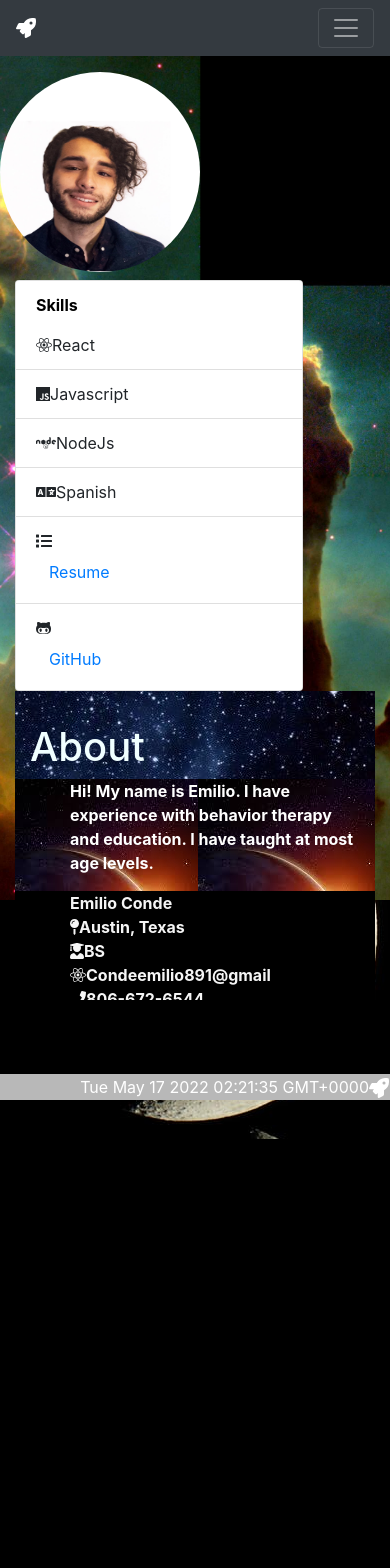
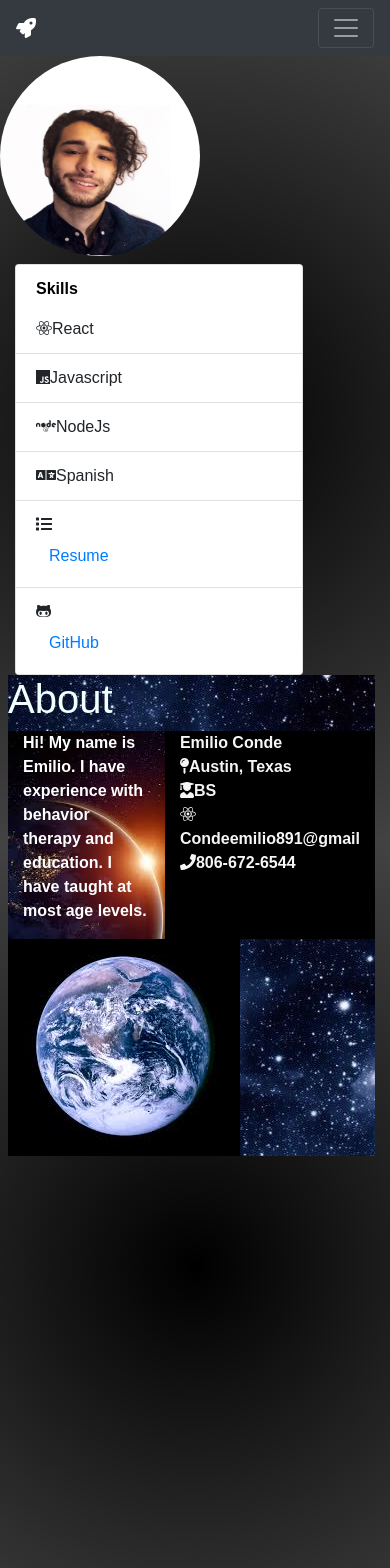
Before and after one commit to condeemilio891/ReactPortfolio, a React (Create React App) app: page /#/about in a window 390 px wide. Before the commit this address led to /#/about. Shown: the top 1568 px of the page. Before the commit the page ends 1139 px from the top, so only its background shows below. Built offline with nearby package versions, Linux system fonts and the light colour scheme.

Commit message:
mobile friendly items aligned

```diff
--- a/package.json
+++ b/package.json
@@ -1,5 +1,5 @@
 {
-  "homepage": "https://condeemilio891.github.io/ReactPortfolio",
+  "homepage": "http://condeemilio891.github.io/ReactPortfolio",
   "name": "portfolio",
   "version": "0.1.0",
   "private": true,
--- a/src/App.js
+++ b/src/App.js
@@ -4,7 +4,7 @@ import Projects from "./pages/Portfolio/Portfolio";
 import About from "./pages/About/About";
 import Search from "./pages/Search";
 import MyNavbar from "./components/Navbar/MyNavbar";
-import Footer from "./components/Footer/footer.jsx";
+import Footer from "./components/Footer/Footer.js";
 import Wrapper from "./components/Wrapper";
 
 function App() {
@@ -19,7 +19,7 @@ function App() {
           <Route exact path="/portfolio" component={Projects}/>
 
         </Wrapper>
-        <Footer />
+        {/* <Footer /> */}
       </div>
     </Router>
   );
--- /dev/null
+++ b/src/components/Footer/Footer.js
@@ -0,0 +1,53 @@
+import React from 'react';
+import './footer.css';
+// import { Button } from '../Navbar/Button';
+import { Link } from 'react-router-dom';
+import Moment from 'react-moment';
+import 'moment-timezone';
+
+
+
+function Footer() {
+  var dateToFormat= new Date('Mon Jan 12 00:00:00 GMT 2015');
+  // Moment(dateToFormat)
+  // dateToFormat.format('YYYY-MM-DD HH:mm');
+
+
+
+
+  return (
+
+   <div className='footer-container'>
+
+      {/* <!-- Footer social --> */}
+      <section className="ft-social">
+        <div className="ft-social-wrap">
+        <ul class="ft-social-list">
+          <li><a href="#"><i class="fab fa-facebook"></i></a></li>
+          <li><a href="#"><i class="fab fa-twitter"></i></a></li>
+          <li><a href="#"><i class="fab fa-instagram"></i></a></li>
+          <li><a href="#"><i class="fab fa-github"></i></a></li>
+          <li><a href="#"><i class="fab fa-linkedin"></i></a></li>
+          <li><a href="#"><i class="fab fa-youtube"></i></a></li>
+        </ul>
+        </div>
+      </section>
+
+      {/* <!-- Footer legal --> */}
+      <section class="ft-legal">
+        <ul class="ft-legal-list">
+          <li><a href="#">Terms &amp; Conditions</a></li>
+          <li><a href="#">Privacy Policy</a></li>
+          <li>&copy; 2019 Copyright Nowrap Inc.</li>
+        </ul>
+      </section>
+
+
+
+      </div>
+
+
+    )
+}
+
+export default Footer
--- a/src/components/Footer/footer.css
+++ b/src/components/Footer/footer.css
@@ -1,22 +1,79 @@
-.footer {
-  min-height: 100px;
-  background: black;
-  position: relative;
-  padding: 1px;
-  text-align: right;
-  color: white;
+*{
+  box-sizing:border-box;
+  font-family:sans-serif;
+  margin:0;
+  padding:0;
+}
+.footer-container{
+  padding: 0 0 0 0;
+  display:flex;
+  flex-direction:column;
+  align-items: center;
+  justify-content: center;
+
+}
+ul{
+  list-style: none;
+  padding-left: 0;
+}
+footer{
+  flex: 1 0 auto;
+  flex-shrink: 0;
+  background-color: #555;
+  color:#bbb;
+  line-height: 1.5;
+}
+footer a {
+  text-decoration: none;
+  color:#eee;
 }
 
-.footer span {
-  position: absolute;
-  bottom: 0;
-  left: 0;
-  right: 0;
-  padding: 1px;
-  background: #B8B8B8;
-  text-align: right;
-  color: white;
+a:hover{
+  text-decoration: underline;
 }
-p{
-  text-align: left;
+
+.ft-title{
+  color:#fff;
+  font-family:serif;
+  font-size:1.375rem;
+  padding-bottom: 0.625rem;
 }
+.ft-social {
+  padding: 0 1.875rem 1.25rem;
+}
+.ft-social-wrap{
+  display:flex;
+  justify-content:space-between;
+  align-items: center;
+  width: 90%;
+  max-width:1000px;
+  margin:40px auto 0 auto;
+}
+.ft-social-list {
+  display: flex;
+  justify-content: center;
+  border-top: 1px #777 solid;
+  padding-top: 1.25rem;
+}
+.ft-social-list li {
+  margin: 0.5rem;
+  font-size: 1.25rem;
+}
+
+.ft-legal {
+    padding: 0.9375rem 1.875rem;
+    background-color: #333;
+}
+.ft-legal-list {
+    width: 100%;
+    display: flex;
+    flex-wrap: wrap;
+}
+.ft-legal-list li {
+    margin: 0.125rem 0.625rem;
+    white-space: nowrap;
+}
+/* one before the last child */
+.ft-legal-list li:nth-last-child(2) {
+    flex: 1;       /* same as flex-grow: 1; */
+}
--- a/src/components/Footer/footer.jsx
+++ /dev/null
@@ -1,19 +0,0 @@
-import React from "react";
-import "./footer.css";
-import Moment from "react-moment";
-import { FontAwesomeIcon } from "@fortawesome/react-fontawesome";
-import { faRocket } from "@fortawesome/free-solid-svg-icons";
-
-function Footer() {
-  return (
-    <footer className="footer">
-      <span>
-        <Moment />
-        <FontAwesomeIcon size="lg" icon={faRocket} />{""}
-
-      </span>
-    </footer>
-  );
-}
-
-export default Footer;
--- a/src/index.css
+++ b/src/index.css
@@ -1,6 +1,8 @@
 * {
   box-sizing: border-box;
-
+  margin:0px;
+  padding:0px;
+  border:0px
 
 }
 
@@ -10,7 +12,7 @@ body,
 #root,
 #root > div,
 div[data-reactroot] {
-  background-color: black;
+   background-image: -webkit-radial-gradient(circle,  #000000, #434343);
   height: 100%;
   padding: 0;
   margin: 0;
--- a/src/pages/About/About.css
+++ b/src/pages/About/About.css
@@ -1,6 +1,24 @@
+#col1{
+box-sizing: border-box;
+width: 500px;
+}
+#col2{
+
+   padding-left:8px;
+   padding-top: 0px;
+
+}
+.about{
+    box-sizing: border-box;
+    height: 0px;
+    width: 100%;
+    margin: 0 0 0 0;
+    padding: 0 0 0 0;
+
+}
 body, html {
     height: 100%;
-    background-color: black;
+    background-image: -webkit-radial-gradient(circle, #0f2027, #203a43, #2c5364)
     }
     ul{
         list-style-type: none;
@@ -20,11 +38,15 @@ p{
     color: white;
 }
 #bg1 {
-    background-image: url("../../assets/Nebula.jpg");
+    /* background-image: url("../../assets/Nebula.jpg");
     height: 100vh;
+    margin-right: 220px;
     background-position: center;
-    background-repeat: no-repeat;
+    background-repeat: repeat;
     background-size: cover;
+    /* width: 100%; */
+    /* background-image: -webkit-radial-gradient(circle, #0f2027, #203a43, #2c5364)  */
+
     }
 
 
@@ -34,10 +56,15 @@ width: 200px;
 float:left
 
 }
+
 #EmilioInfo{
    background-image: url("../../assets/GalaxyBackground.jpg");
+   margin-top: 0px;
+   padding: 0;
     background-repeat: repeat;
     background-color: #161b33;
+    margin-bottom: 420px;
+
 }
 #rightBackground{
 
--- a/src/pages/About/About.jsx
+++ b/src/pages/About/About.jsx
@@ -19,14 +19,14 @@ import {faPhone} from '@fortawesome/free-solid-svg-icons'
 import Button from 'react-bootstrap/Button'
 import { faGithubAlt } from '@fortawesome/free-brands-svg-icons'
 import {faList} from '@fortawesome/free-solid-svg-icons'
-
+import planetPic from "../../assets/cartoonPlanet.jpg"
 const About = () => {
   return (
     <div id="about">
       <div className="about">
         <Container id="bg1">
-          <Row className="pt-3 pb-5 align-items-center">
-            <Col xs={12} md={6}>
+          <Row className="pt-0 pb-4 mb-2  align-items-top">
+            <Col id= "col1" xs={12} md={6}>
               <Row className="justify-content-left mb-2 mr-2">
                 <Image id="profile" src={Profile} roundedCircle />
               </Row>
@@ -64,10 +64,11 @@ const About = () => {
               </Card>
 
             </Col>
-            <Col xs={12} md={6}>
+            <Col id="col2" xs={12} md={6}>
               <Jumbotron fluid id="EmilioInfo">
+              <h1>About</h1>
                 <Container>
-                  <h1>About</h1>
+
                   <Row>
                     <Col id="leftBackground">
                       <ul>
@@ -102,7 +103,7 @@ const About = () => {
                   </Row>
 
                 </Container>
-
+                <Image id="planetPic" src={planetPic}/>
               </Jumbotron>
 
             </Col>
```
Also changed, not shown: src/assets/cartoonPlanet.jpg (added), 1 other file (tests, documents, lock files or other folders).
